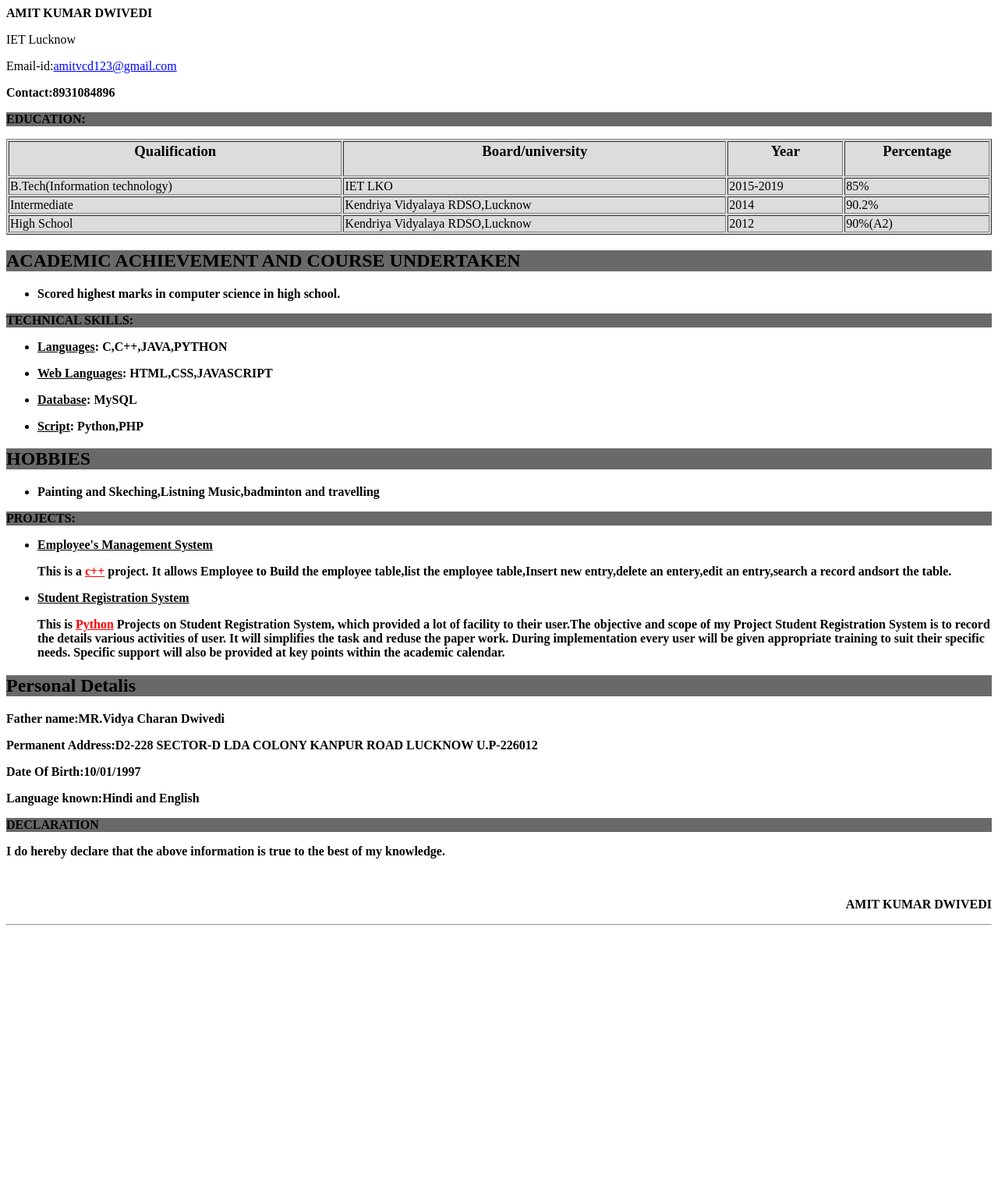
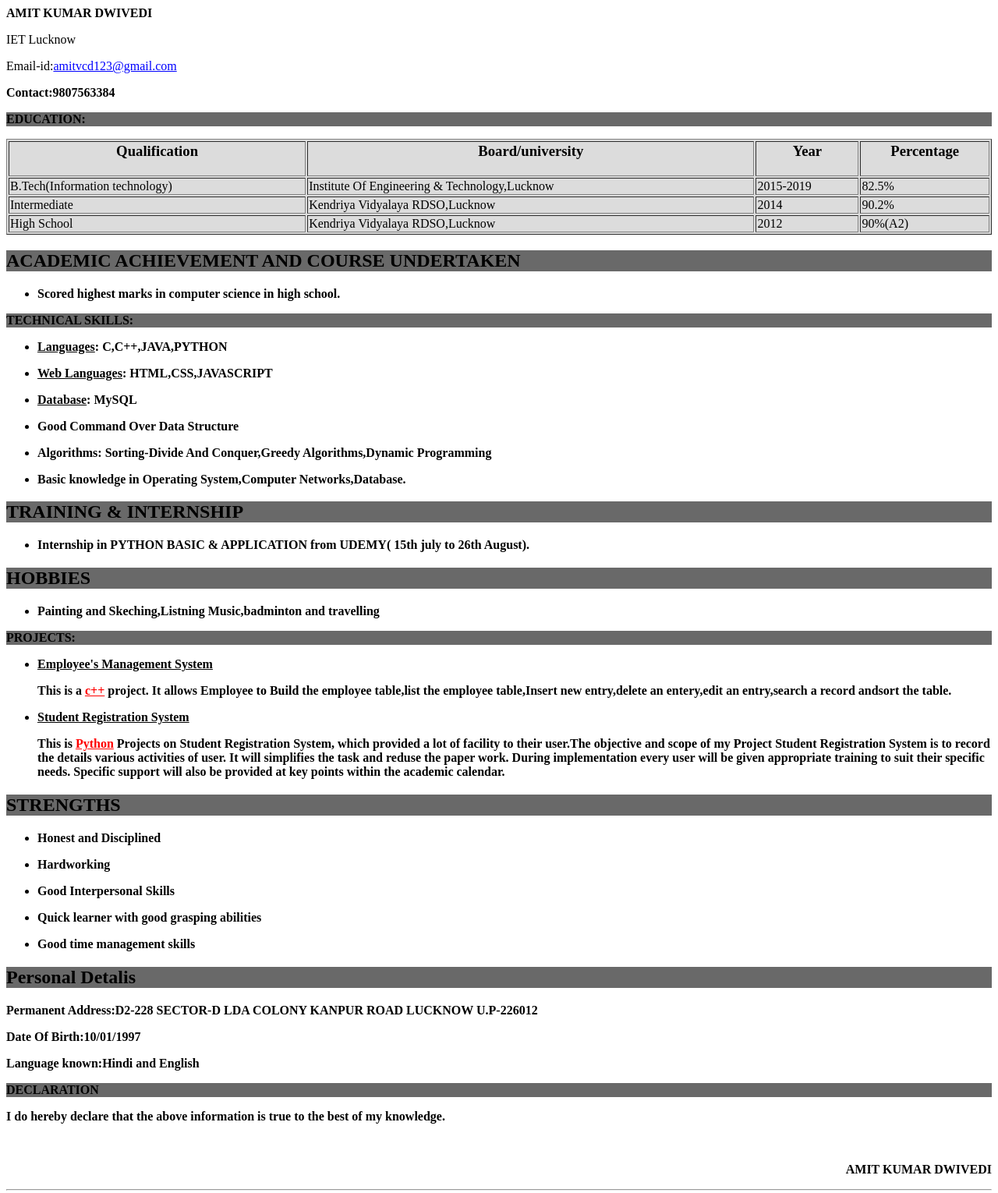
Before and after one commit to AmitKDwivedi/amitkdwivedi.github.io, a plain HTML site: page amit.html in a window 1280 px wide. Shown: the whole page at 78% size. Before the commit the page ends 1195 px from the top, so only its background shows below. Drawn offline with Linux system fonts and the light colour scheme.

Commit message:
Update amit.html

```diff
--- a/amit.html
+++ b/amit.html
@@ -6,7 +6,7 @@
  <p style="color:black"><b>AMIT KUMAR DWIVEDI</b>
  <p>IET Lucknow
  <p>Email-id:<a href="http//mail.amitvcd123@gmail.com" style="color:blue">amitvcd123@gmail.com</a></p>
- <p><b>Contact:<b>8931084896</p>
+ <p><b>Contact:<b>9807563384</p>
  <img src:"iet.jpg" align="right">
  <div style="background-color:Dimgray;color:black;">
  <p><b>EDUCATION<B>:</P>
@@ -21,9 +21,9 @@
      </tr>
       <tr>
        <td>B.Tech(Information technology)</td>
-       <td>IET LKO</td>
+       <td>Institute Of Engineering & Technology,Lucknow</td>
        <td>2015-2019</td>
-      <td>85%</td>
+      <td>82.5%</td>
       </tr>
  <tr>
        <td>Intermediate</td>
@@ -51,8 +51,15 @@
 <li><p style="color:balck"><b><u>Languages</u></b>: C,C++,JAVA,PYTHON</li>
  <li><p style="color:balck"><b><u>Web Languages</u></b>: HTML,CSS,JAVASCRIPT</li>
  <li><p style="color:balck"><b><u>Database</u></b>: MySQL</li>
-<li><p style="color:balck"><b><u>Script</u><b>: Python,PHP</li>
+<li><p style="color:balck"><b>Good Command Over Data Structure</li>
+ <li><p style="color:balck"><b>Algorithms: Sorting-Divide And Conquer,Greedy Algorithms,Dynamic Programming</li>
+ <li><p style="color:balck"><b>Basic knowledge in Operating System,Computer Networks,Database.</li>
  </ul>
+   <div style="background-color:Dimgray;color:black;">
+<p><h2>TRAINING & INTERNSHIP</h2></p></div>
+<ul style="list-style:disc">
+<li> <p>Internship in PYTHON BASIC & APPLICATION from UDEMY( 15th july to 26th August).</li>
+</ul>
  <div style="background-color:Dimgray;color:black;">
 <p><h2>HOBBIES</h2></p></div>
 <ul style="list-style:disc">
@@ -67,9 +74,17 @@
 <li><p style="color:balck"><b><u>Student Registration System</u></b>
 <p>This is <u style="color:red">Python</u> Projects on Student Registration System, which provided a lot of facility to their user.The objective and scope of my Project Student Registration System is to record the details various activities of user. It will simplifies the task and reduse the paper work. During implementation every user will be given appropriate training to suit their specific needs. Specific support will also be provided at key points within the academic calendar.</p></li>
  </ul>
+<div style="background-color:Dimgray;color:black;">
+<p><h2>STRENGTHS</h2></p></div>
+<ul style="list-style:disc">
+     <li><p style="color:balck"><b> Honest and Disciplined</li>
+    <li><p style="color:balck"><b>Hardworking</li>
+     <li><p style="color:balck"><b>Good Interpersonal Skills</li>
+    <li><p style="color:balck"><b>Quick learner with good grasping abilities</li>
+     <li><p style="color:balck"><b>Good time management skills</li>
+</ul>
  <div style="background-color:Dimgray;color:black;">
  <p><h2>Personal Detalis</h2></p></div>
- <p><b>Father name</b>:MR.Vidya Charan Dwivedi</p>
  <p><b>Permanent Address</b>:D2-228 SECTOR-D LDA COLONY KANPUR ROAD LUCKNOW U.P-226012</p>
  <p><b>Date Of Birth</b>:10/01/1997</p>
  <p><b>Language known</b>:Hindi and English</p>
```
